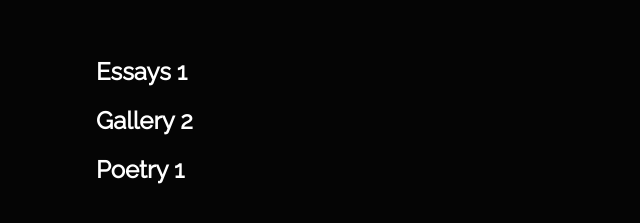
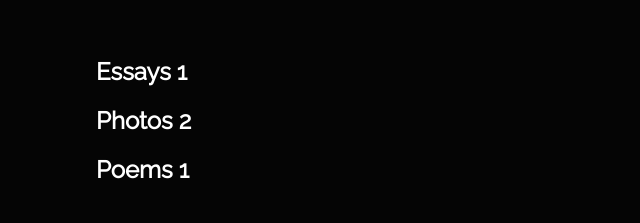
Before and after one commit to jk5228/unnamed, a Jekyll site: the page built from index.html, in a window 1280 px wide and 900 px high, scrolled down 2911 px. Shown: the part 150-373 px from the top of the window, without its empty margins (0-640 px from the left). Built offline with Jekyll 4.4.1, drawn with Linux system fonts in a browser that asks for light colours; Markdown is read by kramdown in place of the engine named in the settings.

```diff
--- a/_posts/2014-05-01-wilt.md
+++ b/_posts/2014-05-01-wilt.md
@@ -2,7 +2,7 @@
 layout: poem
 title: We Wilt
 cover: cambridge.jpg
-tags: [Poetry]
+tags: [Poems]
 ---
 
 We wilt in the Cambridge sun,
--- a/_posts/2014-05-07-summerphotos1.md
+++ b/_posts/2014-05-07-summerphotos1.md
@@ -3,7 +3,7 @@
 title: Summer Photos 1
 cover: becton.jpg
 imgs: [becton.jpg, colonnade.jpg, sss.jpg]
-tags: [Gallery]
+tags: [Photos]
 ---
 
 I'm hoping to get better at photography over the summer since I now have access to a DSLR. For now, I have these.
--- a/_posts/2014-05-08-summerphotos2.md
+++ b/_posts/2014-05-08-summerphotos2.md
@@ -3,7 +3,7 @@
 title: Summer Photos 2
 cover: habakkuk.jpg
 imgs: [habakkuk.jpg, beinecke.jpg, northcourt.jpg]
-tags: [Gallery]
+tags: [Photos]
 ---
 
 Before returning the camera I'd borrowed, I couldn't help but take advantage of the interesting lighting yesterday. That's about the only good thing about New England weather!
--- a/main.css
+++ b/main.css
@@ -230,6 +230,10 @@
 	-webkit-transition: color 0.5s ease-in-out;
 	-moz-transition: color 0.5s ease-in-out;
 }
+.tags {
+	overflow-x: hidden;
+	overflow-y: scroll;
+}
 .tag-posts {
 	display: none;
 }
```
